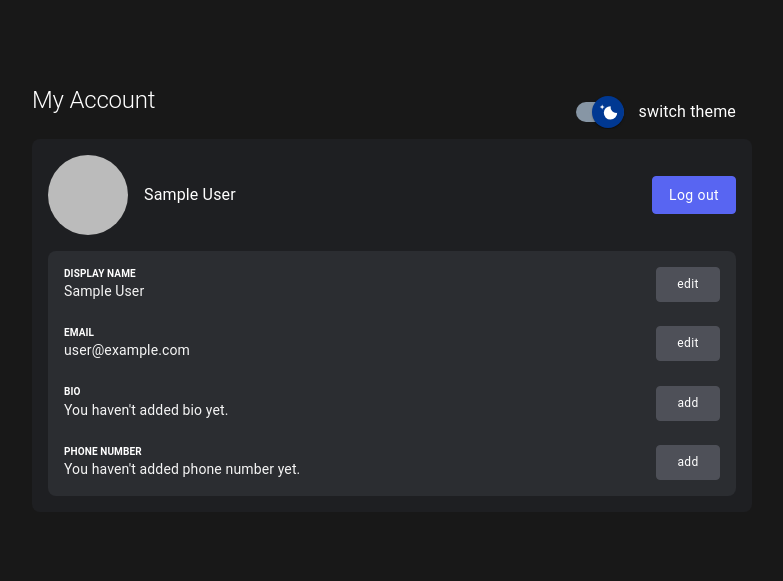
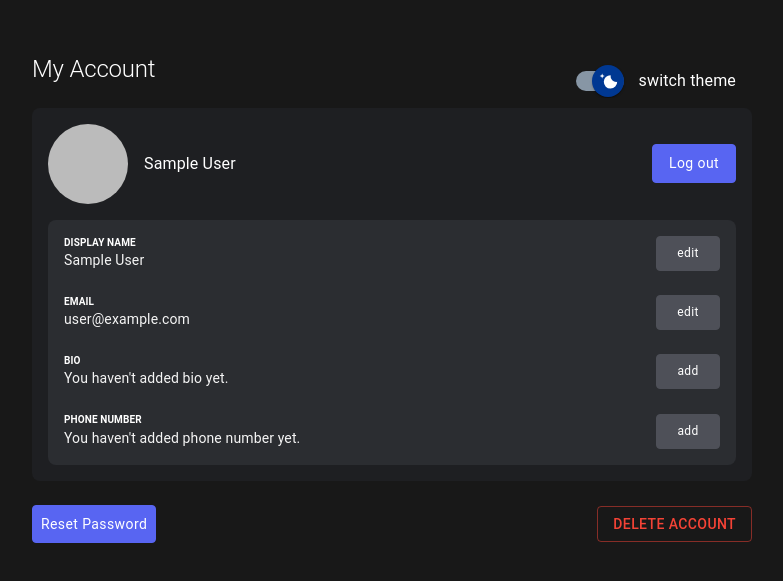
Before and after one commit to wimpykido/chatterVerse, a React (Vite) app: page /profile in a window 1280 px wide. Shown: the part 101-682 px from the top of the page, without its empty margins (248-1031 px from the left). Built offline with nearby package versions, Linux system fonts and the light colour scheme; no server answers; the database is empty; sample sign-in values are in the browser's storage.

Commit message:
add components on profile page

```diff
--- a/src/routes/profile/index.tsx
+++ b/src/routes/profile/index.tsx
@@ -28,6 +28,8 @@ import {
 import { doc, getDoc, updateDoc } from "firebase/firestore";
 import { ChangeAvatar } from "../../components/avatar_change-modal";
 import { ThemeContext, ThemeContextType } from "../../context/theme-provider";
+import { ResetPassword } from "../../components/reset-password";
+import { DeleteAccount } from "../../components/delete-account";
 
 export enum DetailType {
   DISPLAYNAME = "display name",
@@ -296,6 +298,15 @@ const Profile = () => {
             />
           </Box>
         </Box>
+        <Box
+          marginTop={3}
+          display={"flex"}
+          justifyContent={"space-between"}
+          alignItems={"center"}
+        >
+          <ResetPassword />
+          <DeleteAccount />
+        </Box>
       </Box>
     </UnauthLayout>
   );
```
